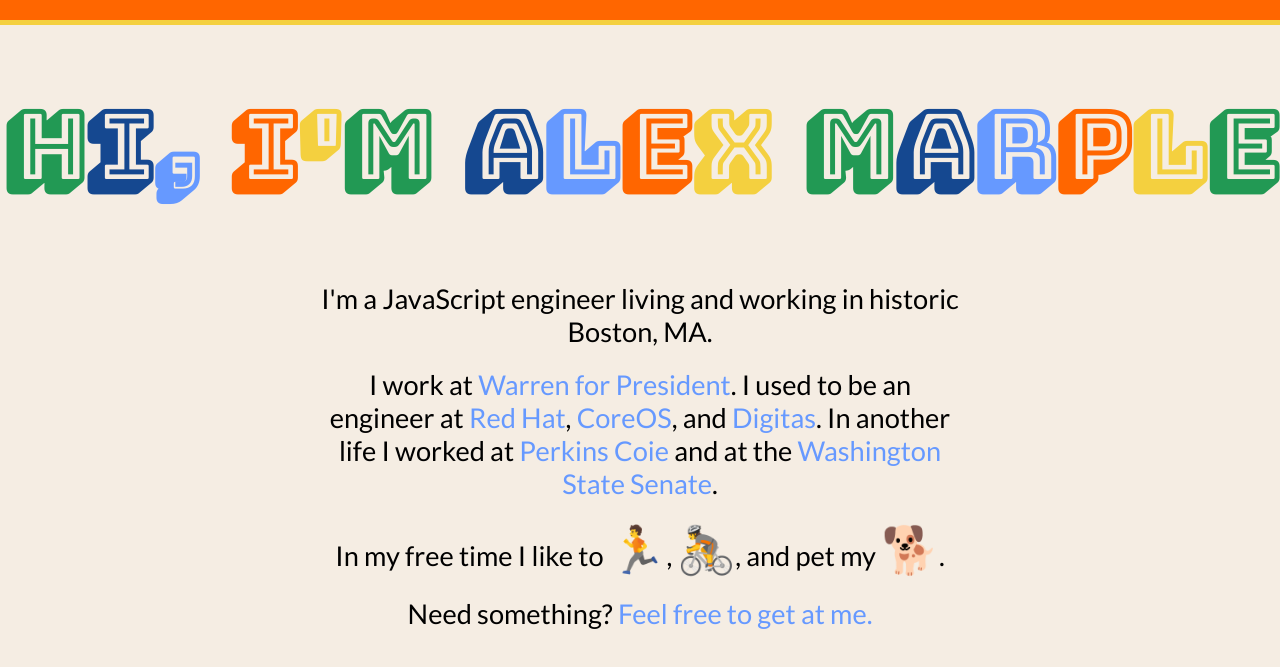
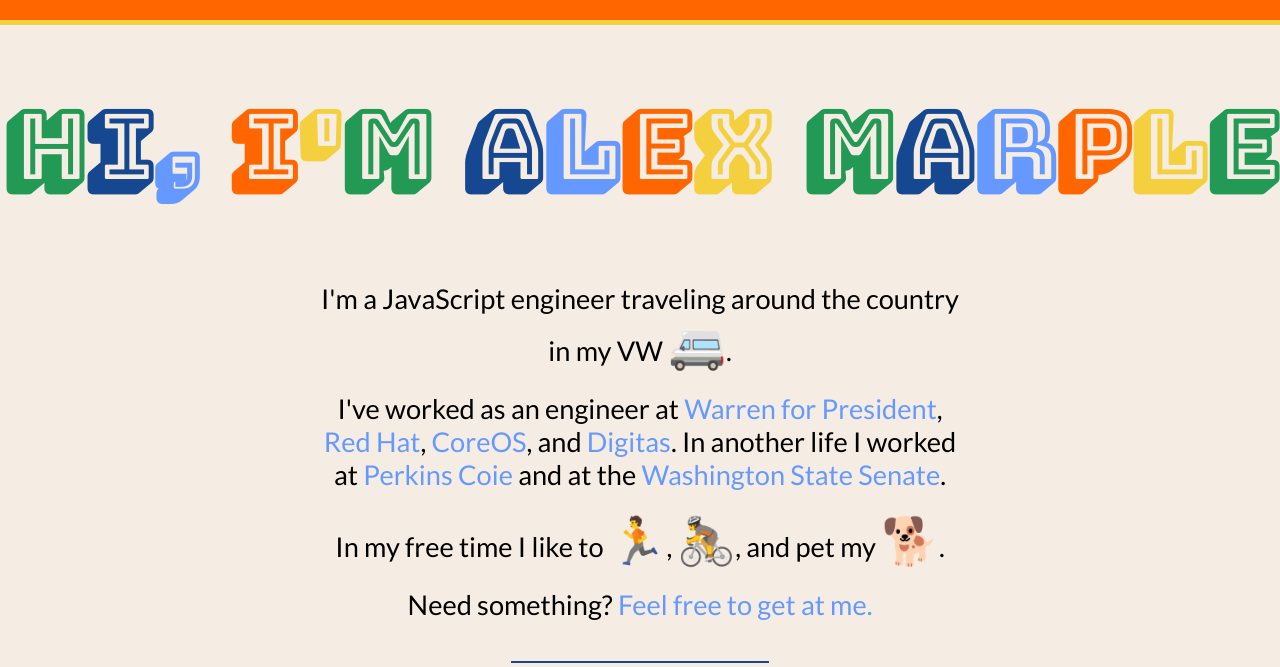
Before and after one commit to alexmarple/alexmarple.github.io, a website: page index.html in a window 1280 px wide. Shown: the top 667 px of the page. Drawn offline with Linux system fonts and the light colour scheme.

Commit message:
Update current life circumstances

```diff
--- a/index.html
+++ b/index.html
@@ -20,7 +20,6 @@
   <meta name="keywords" content="Alex Marple, web developer, web engineer, front-end engineer, frontend engineer, Marple, front-end developer, frontend developer, fullstack engineer, full-stack engineer, javascript engineer">
   <link href="https://fonts.googleapis.com/css?family=Bungee+Shade" rel="stylesheet">
   <link href="https://fonts.googleapis.com/css?family=Lato" rel="stylesheet">
-  <!-- <link rel="stylesheet" href="styles.css"> -->
   <style>html{box-sizing:border-box}body,html{width:100%;height:100%;margin:0;padding:0}body{background:#f5ede3;font-family:Lato,sans-serif}.stripe{height:20px;border-bottom:5px solid #f4d03f;background:#f60}.info{display:flex;flex-direction:column;align-items:center}h1{font-size:6em;margin-top:60px;margin-bottom:60px;font-family:'Bungee Shade',sans-serif}.email,.intro,.life,.links,.work{width:50%;text-align:center}.links{margin-bottom:60px}.links a{font-size:2.5em;margin:5px;color:#f60}.emoji{font-size:1.7em}p{font-size:1.7em;margin-bottom:10px;margin-top:10px}a{color:#69f;text-decoration:none;transition:1s}a:hover{background:#f4d03f;color:#000}hr{width:20%;border:1px solid #154890;margin:30px 0}@media (max-width:1276px){h1{font-size:4em;text-align:center}.email,.intro,.life,.links,.work{width:100%}}.dark-blue{color:#154890}.light-blue{color:#69f}.orange{color:#f60}.yellow{color:#f4d03f}.green{color:#229954}</style>
   <link rel="stylesheet" href="https://use.fontawesome.com/releases/v5.3.1/css/all.css" integrity="sha384-mzrmE5qonljUremFsqc01SB46JvROS7bZs3IO2EmfFsd15uHvIt+Y8vEf7N7fWAU" crossorigin="anonymous">
 </head>
@@ -30,10 +29,10 @@
     <main class="info">
           <h1 class="name"><span>H</span><span>i</span><span>,</span> <span>I</span><span>'</span><span>m</span> <span>A</span><span>l</span><span>e</span><span>x</span> <span>M</span><span>a</span><span>r</span><span>p</span><span>l</span><span>e</span></h1>
       <section class="intro">
-      <p>I'm a JavaScript engineer living and working in historic Boston, MA.</p>
+        <p>I'm a JavaScript engineer traveling around the country in my VW <span class="emoji">&#x1F690;</span>.</p>
       </section>
       <section class="work">
-      <p>I work at <a href="https://www.elizabethwarren.com" target="_blank" aria-label="Elizabeth Warren for president">Warren for President</a>. I used to be an engineer at <a href="https://www.redhat.com" target="_blank" aria-label="Red Hat website">Red Hat</a>, <a href="https://www.coreos.com" target="_blank" aria-label="CoreOS website">CoreOS</a>, and <a href="https://www.digitas.com" target="_blank" aria-label="Digitas website">Digitas</a>. In another life I worked at <a href="https://www.perkinscoie.com" target="_blank" aria-label="Perkins Coie website">Perkins Coie</a> and at the <a href="http://www.leg.wa.gov" target="_blank" aria-label="Washington State Senate website">Washington State Senate</a>.</p>
+        <p>I've worked as an engineer at <a href="https://www.elizabethwarren.com" target="_blank" aria-label="Elizabeth Warren for president">Warren for President</a>, <a href="https://www.redhat.com" target="_blank" aria-label="Red Hat website">Red Hat</a>, <a href="https://www.coreos.com" target="_blank" aria-label="CoreOS website">CoreOS</a>, and <a href="https://www.digitas.com" target="_blank" aria-label="Digitas website">Digitas</a>. In another life I worked at <a href="https://www.perkinscoie.com" target="_blank" aria-label="Perkins Coie website">Perkins Coie</a> and at the <a href="http://www.leg.wa.gov" target="_blank" aria-label="Washington State Senate website">Washington State Senate</a>.</p>
       </section>
       <section class="life">
         <p>In my free time I like to <span class="emoji">&#x1F3C3;</span>, <span class="emoji">&#x1F6B4;</span>, and pet my <span class="emoji">&#x1F415;</span>.</p>
```
Lines whose indentation alone changed are shown as unchanged.
